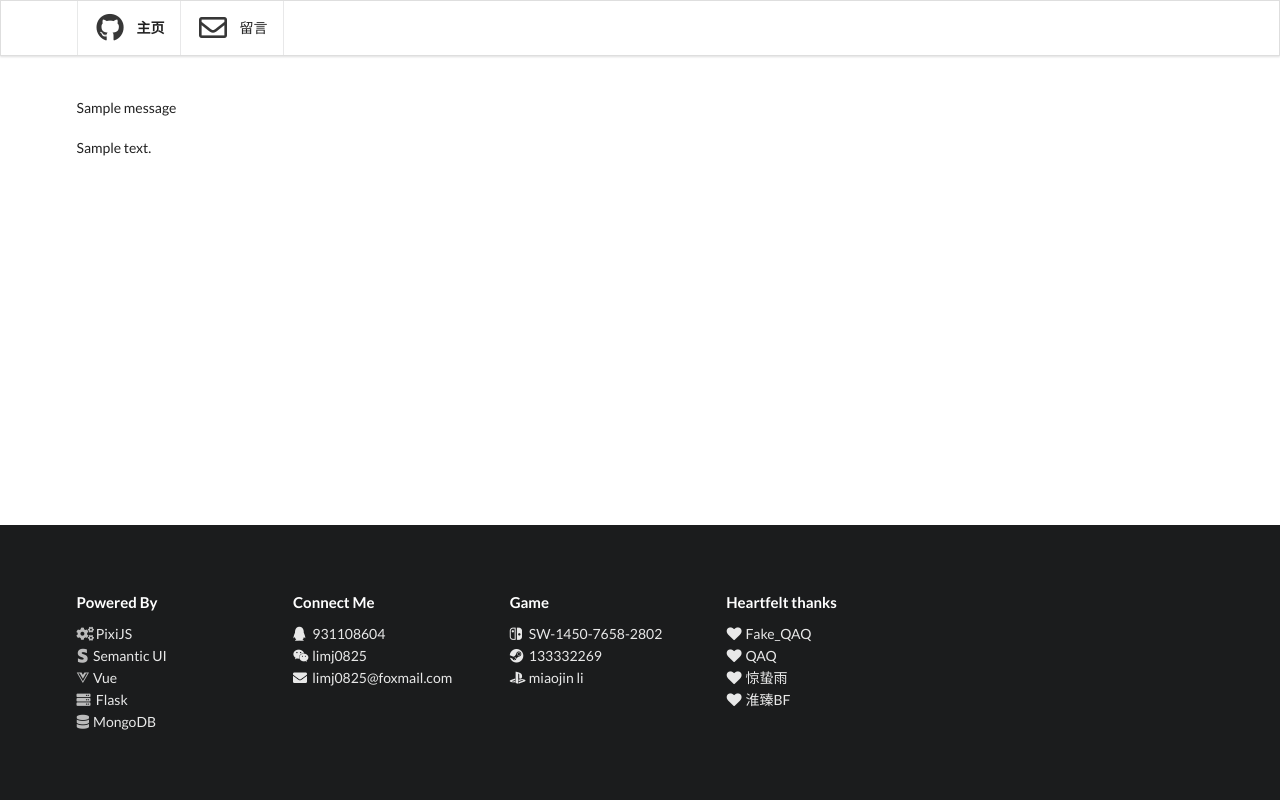
After one commit to limj0825/Ragdoll-cat-s-laboratory, a Flask app: page /admin/message in a window 1280 px wide. The commit adds this page. Run offline with Flask 2, Linux system fonts and the light colour scheme; a database or web service that is not in the repository returns one stand-in record (values such as "Sample title").

Commit message:
留言功能更新

```diff
--- a/run.py
+++ b/run.py
@@ -1,7 +1,9 @@
 from flask import Flask, render_template
 from pymongo import MongoClient
 from config import db_config, app_config
+from flask import request
 from models.db_utility import auth_db
+from models.app_utility import success, failure
 
 db = MongoClient(host=db_config['host'], port=db_config['port'])[
     db_config['db_name']
@@ -9,14 +11,33 @@ db = MongoClient(host=db_config['host'], port=db_config['port'])[
 app = Flask(__name__)
 app.config['SECRET_KEY'] = app_config['secret_key']
 message = db['message']
-test = {'name': 'mr.lee', 'message': 'hello world'}
-#x = message.insert_one(test)
-#print(x)
+
 
 @app.route('/')
 def index():
     return render_template('index.html')
 
 
+@app.route('/api/message', methods=['GET'])
+def messages():
+    try:
+        name = request.args.get('name')
+        text = request.args.get('text')
+        message.insert_one({'name': name, 'text': text})
+        return success("")
+    except Exception as e:
+        return failure(repr(e))
+
+
+@app.route('/admin/message')
+def show():
+    data = message.find()
+    my_data = []
+    for x in data:
+        my_data.append(x['name'])
+        my_data.append(x['text'])
+    return render_template('message.html', data=my_data)
+
+
 if __name__ == '__main__':
     app.run(host='0.0.0.0', port=80, debug=True)
--- a/templates/base.html
+++ b/templates/base.html
@@ -25,16 +25,32 @@
                     $('.ui.left.pointing:odd').show();
                     return false;
                 }
+                var data = {
+                    'name': $('#yourname').val(),
+                    'text': $('#yourtext').val()
+                }
                 $('#yourname').val('');
                 $('#yourtext').val('');
-                alert("感谢你的留言ღ( ´･ᴗ･` )比心");
-            })
+                $.ajax({
+                    type: 'GET',
+                    url: '/api/message',
+                    data: data,
+                    contentType: 'application/json; charset=UTF-8',
+                    dataType: 'json',
+                    success: function (result) {
+                        alert("感谢你的留言ღ( ´･ᴗ･` )比心");
+                    },
+                    error: function (result) {
+                        alert("留言失败o(╥﹏╥)o");
+                    }
+                });
+            });
         });
     </script>
     <meta charset="UTF-8">
     <style>
       body{
-        background-image:url('../static/images/background.jpg');
+        {#background-image:url('../static/images/background.jpg');#}
         background-size: 100%
       }
   </style>
@@ -76,7 +92,7 @@
             </div>
         </div>
     </div>
-    <div class="ui fixed menu" style="opacity: 0.5;">
+    <div class="ui fixed menu">
         <div class="ui container">
             <a href="/" class="header item">
                 <i class="big ui github icon"></i>
@@ -88,9 +104,9 @@
             </a>
         </div>
     </div>
-    <div class="ui main container">
+    {% block content %}
 
-    </div>
+    {% endblock %}
     <div class="ui inverted vertical footer segment">
         <div class="ui container">
             <div class="ui stackable inverted grid">
@@ -142,6 +158,23 @@
                         </div>
                     </div>
                 </div>
+                <div class="three wide column">
+                    <h4 class="ui inverted header">Heartfelt thanks</h4>
+                    <div class="ui inverted list">
+                        <div class="item">
+                            <i class="heart icon"></i> Fake_QAQ
+                        </div>
+                        <div class="item">
+                            <i class="heart icon"></i> QAQ
+                        </div>
+                        <div class="item">
+                            <i class="heart icon"></i> 惊蛰雨
+                        </div>
+                        <div class="item">
+                            <i class="heart icon"></i> 淮臻BF
+                        </div>
+                    </div>
+                </div>
             </div>
         </div>
     </div>
--- /dev/null
+++ b/templates/message.html
@@ -0,0 +1,13 @@
+{% extends "base.html" %}
+{% block content %}
+    <div class="ui container" style="padding-top: 7em">
+        <div class="ui list">
+            {% for name in data %}
+                {{ name }}
+                <br>
+                <br>
+            {% endfor %}
+        </div>
+    </div>
+
+{% endblock %}
```
Also changed, not shown: models/app_utility.py (added, +19 -0 lines), templates/index.html (+11 -0 lines), README.md.
